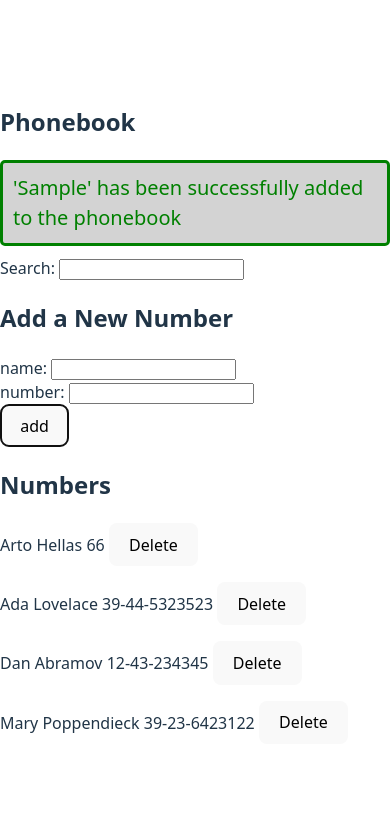
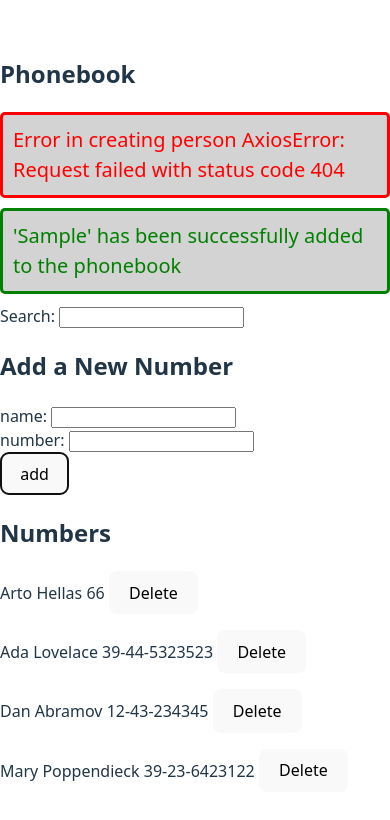
Before and after one commit to mahmoud-abdelsabour/thefullstackopen, a React (Vite) app in the folder part2/phonebook/: page / in a window 390 px wide. Both pictures are taken after typing "Sample", "Sample" into the empty fields and a click on the button "add". Shown: the top 820 px of the page. Built offline with nearby package versions, Linux system fonts and the light colour scheme; no server answers; data requests are answered from the project's data file.

Commit message:
2.17*: Phonebook step 12

```diff
--- a/part2/phonebook/src/App.jsx
+++ b/part2/phonebook/src/App.jsx
@@ -11,11 +11,18 @@ const App = () => {
   const [newName, setNewName] = useState('')
   const [newNumber, setNewNumber] = useState('')
   const [SearchTerm, setSearchTerm] = useState('')
+  const [notf, setNotf] = useState(null)
   const [errMessage, setErrMessage] = useState(null)
 
   useEffect( () => {
     console.log('effect')
     personsService.getAll().then(initialPersons=>setPersons(initialPersons))
+    .catch(err=>{
+      setErrMessage(`Internal server Error ${err}`)
+      setTimeout(() => {
+        setErrMessage(null)
+      }, 5000);
+    })
     console.log('promise fulfilled')
   },[])
 
@@ -31,26 +38,43 @@ const App = () => {
     }
 
     const nameExist = persons.find(person => person.name.toLowerCase() === newName.toLowerCase())
-    if(nameExist && window.confirm(`${newName} is already added to phonebook, replace the old number with a new one?`)) {
+    if(nameExist && window.confirm(`${newName} is already added to phonebook, replace the old number with a new one?`))
+      {
       personsService.update(nameExist.id, personObject).then(response =>
         {
           setPersons(persons.map(person =>
             person.id !== nameExist.id ? person : response
-        ))})
+        ))
+            setNotf(`'${nameExist.name}' has been successfully edited`)
+      setTimeout(() => {
+          setNotf(null)
+      }, 5000);
+
+      })
+        .catch(err=>{
+        setErrMessage(`Error in updating person ${err}`)
+        setTimeout(() => {
+        setErrMessage(null)
+      }, 5000);
+    })
+
       setNewName('')
       setNewNumber('')
-      setErrMessage(`'${nameExist.name}' has been successfully edited`)
-      setTimeout(() => {
-          setErrMessage(null)
-      }, 5000);
       return
     }
 
 
     personsService.create(personObject).then(returnedPerson=>setPersons(persons.concat(returnedPerson)))
-    setErrMessage(`'${personObject.name}' has been successfully added to the phonebook`)
+        .catch(err=>{
+      setErrMessage(`Error in creating person ${err}`)
+      setTimeout(() => {
+        setErrMessage(null)
+      }, 5000);
+    })
+
+    setNotf(`'${personObject.name}' has been successfully added to the phonebook`)
     setTimeout(() => {
-        setErrMessage(null)
+        setNotf(null)
       }, 5000);
 
 
@@ -79,16 +103,19 @@ const App = () => {
       personsService.Delete(id).then(response =>
       {
         setPersons(persons.filter(person => person.id !== id))
-        setErrMessage(`'${name}' has been successfully deleted`)
+        setNotf(`'${name}' has been successfully deleted`)
         setTimeout(() => {
-          setErrMessage(null)
+          setNotf(null)
       }, 5000);
 
       })
-      .catch(err => {
-        console.log('Delete failed', err)
+          .catch(err=>{
+      setErrMessage(`Error in deleting person ${err}`)
+      setTimeout(() => {
+        setErrMessage(null)
+      }, 5000);
+    })
 
-      })
       console.log(`${name} id:${id} deleted`)
     }else{
       console.log('user cancelled deletion')
@@ -101,7 +128,8 @@ const App = () => {
   return (
     <div>
       <h2>Phonebook</h2>
-      <Notification message={errMessage} />
+      <Notification message={errMessage} type={'error'} />
+      <Notification message={notf} type={'success'} />
       <Filter SearchTerm={SearchTerm} handleSearchTermChange={handleSearchTermChange} />
 
       <h2>Add a New Number</h2>
--- a/part2/phonebook/src/components/Notification.jsx
+++ b/part2/phonebook/src/components/Notification.jsx
@@ -1,13 +1,17 @@
-const Notification = ({ message }) => {
-  if (message === null) {
-    return null
+const Notification = ({ message, type }) => {
+  if (message === null) return null
+
+  const notfStyle = {
+    color: type === 'error' ? 'red' : 'green',
+    background: 'lightgrey',
+    fontSize: '20px',
+    borderStyle: 'solid',
+    borderRadius: '5px',
+    padding: '10px',
+    marginBottom: '10px',
   }
 
-  return (
-    <div className='error'>
-      {message}
-    </div>
-  )
+  return <div className="error" style={notfStyle}>{message}</div>
 }
 
 export default Notification
```
